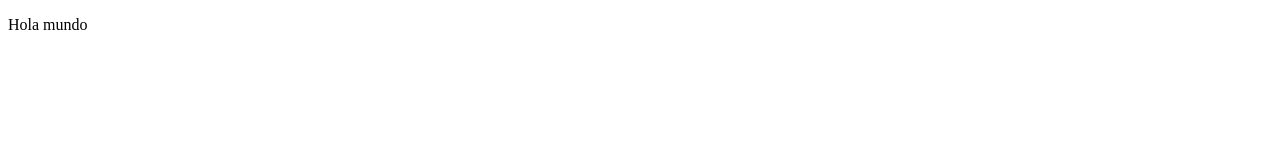
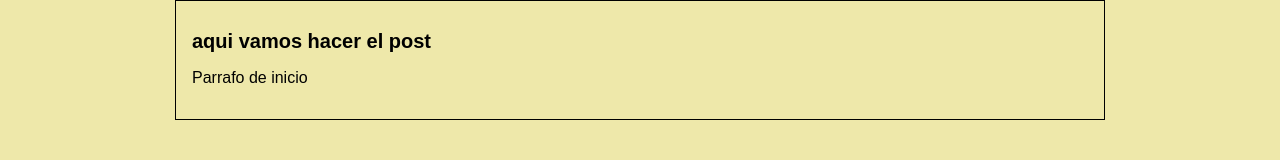
Before and after one commit to EverSorto/cursos, a plain HTML site: page views/index.html in a window 1280 px wide. Drawn offline with Linux system fonts and the light colour scheme.

Commit message:
Se creo la cabecera

```diff
--- a/css/styles.css
+++ b/css/styles.css
@@ -1,5 +1,20 @@
 body{
-   text-align: center;
+   text-align: left;
     background-color: palegoldenrod;
     font-family: "Arial";
+    font-size: 16px;
+    margin: 0;
+    padding: 0;
 }
+#container{
+    width: 70%;
+    padding: 1em;
+    text-align: left;
+    border: 1px solid;
+    margin: 0 auto;
+}
+
+#container h1{
+    font-size: 20px;
+
+}
--- a/views/index.html
+++ b/views/index.html
@@ -3,9 +3,15 @@
 <head>
     <meta charset="UTF-8">
     <meta name="viewport" content="width=device-width, initial-scale=1.0">
+    <link rel="stylesheet" href="../css/styles.css" type="text/css"/>
     <title>Programacion</title>
 </head>
 <body>
-    <p>Hola mundo</p>
+    <div id="container">
+        <div id="post">
+            <h1>aqui vamos hacer el post</h1>
+            <p>Parrafo de inicio</p>
+        </div>
+    </div>
 </body>
 </html>
```
